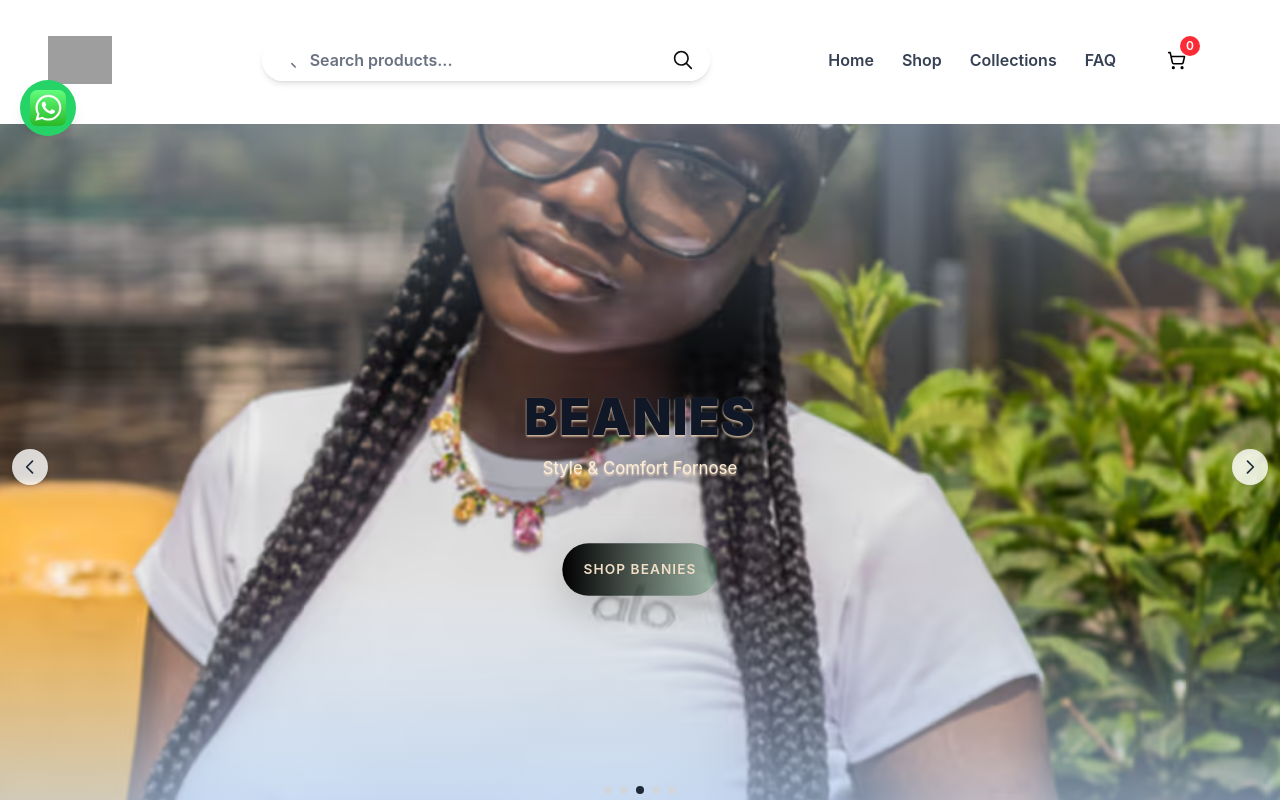
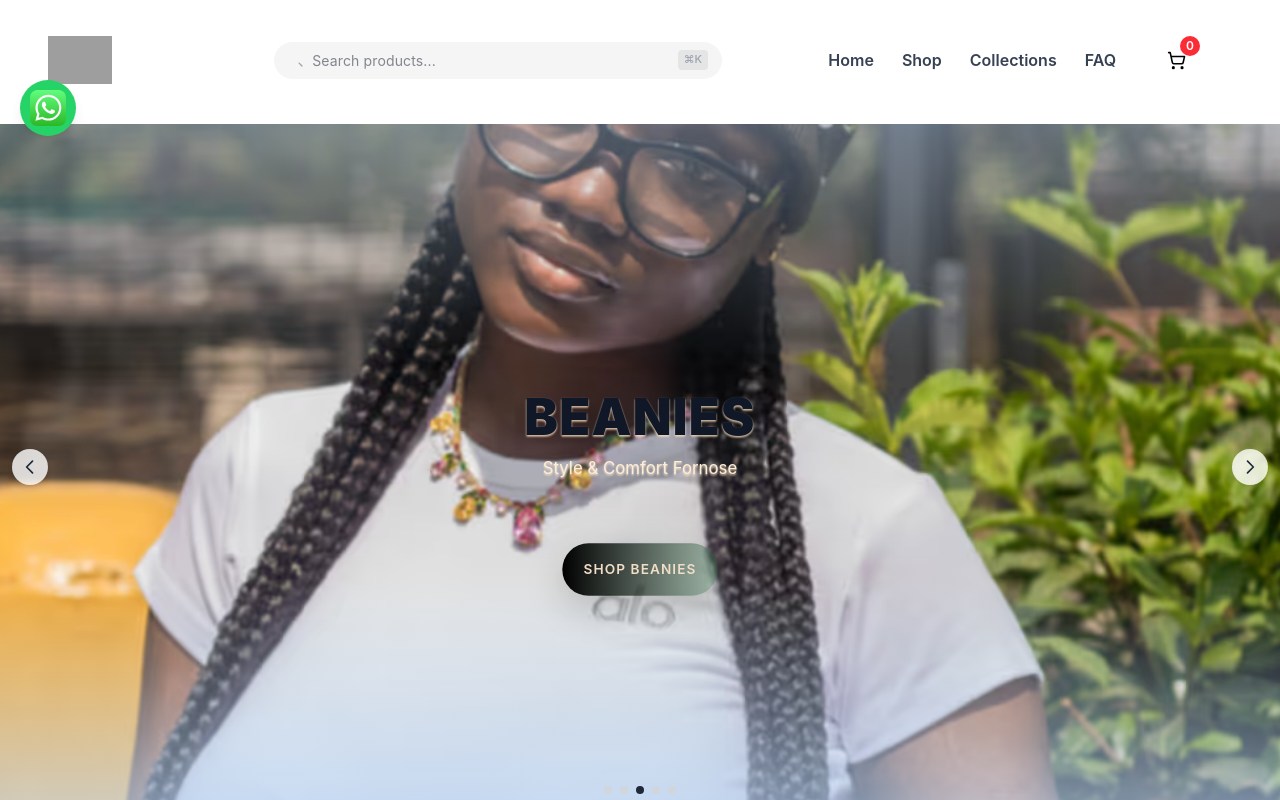
Before and after one commit to enoch-systems/shopfollowgod-ecommerce, a React (Vite) app: page / in a window 1280 px wide. Shown: the top 800 px of the page. Built offline with nearby package versions, Linux system fonts and the light colour scheme; grey boxes are pictures that could not be loaded.

Commit message:
fix: improve search bar styling in navbar for more realistic appearance

```diff
--- a/src/components/Navbar.jsx
+++ b/src/components/Navbar.jsx
@@ -74,23 +74,27 @@ const Navbar = () => {
 
     return (
       <>
-        <div ref={searchRef} className="ml-3 w-full flex items-center gap-3">
+        <div ref={searchRef} className="ml-3 w-full flex items-center gap-2" style={{ background: '#f5f5f5', borderRadius: 999, padding: '8px 14px' }}>
+          <svg xmlns="http://www.w3.org/2000/svg" style={{ width: 16, height: 16, color: '#9ca3af', flexShrink: 0 }} fill="none" viewBox="0 0 24 24" stroke="currentColor">
+            <path strokeLinecap="round" strokeLinejoin="round" strokeWidth={2} d="M21 21l-4.35-4.35m0 0A7.5 7.5 0 1116.65 16.65z" />
+          </svg>
           <input
             value={query}
             onChange={onChange}
-            className="bg-transparent w-full placeholder:text-gray-500 text-gray-700 outline-none"
+            className="bg-transparent w-full outline-none"
+            style={{ fontSize: 14, color: '#111827', fontWeight: 400, letterSpacing: '0.01em' }}
             placeholder="Search products..."
           />
-          <img src={searchIcon} alt="search" className="h-5 w-5 text-gray-500" width="20" height="20" loading="eager" fetchPriority="high" decoding="async" />
+          <kbd style={{ fontSize: 11, color: '#9ca3af', background: '#e5e5e5', borderRadius: 4, padding: '2px 6px', fontFamily: 'inherit', lineHeight: '1.4', flexShrink: 0, fontWeight: 500 }}>⌘K</kbd>
         </div>
         {results && results.length > 0 && coords && createPortal(
-          <div ref={dropdownRef} style={{ position: 'fixed', top: coords.top + 'px', left: coords.left + 'px', width: coords.width + 'px' }} className="bg-white rounded-lg shadow-lg max-h-64 overflow-auto z-[4000]">
+          <div ref={dropdownRef} style={{ position: 'fixed', top: coords.top + 4 + 'px', left: coords.left + 'px', width: coords.width + 'px', border: '1px solid #e5e7eb', boxShadow: '0 12px 32px rgba(0,0,0,0.1)' }} className="bg-white rounded-xl shadow-lg max-h-80 overflow-auto z-[4000]">
             {results.map(r => (
-              <button key={r.id} onClick={() => onSelect(r)} className="w-full flex items-center gap-3 p-2 hover:bg-gray-100">
-                <img src={r.image} alt={r.title} className="w-12 h-12 object-cover rounded" width="48" height="48" loading="eager" fetchPriority="high" decoding="async" />
+              <button key={r.id} onClick={() => onSelect(r)} className="w-full flex items-center gap-3 p-3 hover:bg-gray-50 border-b border-gray-100 last:border-b-0" style={{ transition: 'background 0.15s ease' }}>
+                <img src={r.image} alt={r.title} className="w-12 h-12 object-cover rounded-lg" width="48" height="48" loading="eager" fetchPriority="high" decoding="async" style={{ borderRadius: 8 }} />
                 <div className="text-left">
-                  <div className="text-sm font-medium text-gray-800">{r.title}</div>
-                  <div className="text-xs text-gray-500">NGN {Number(r.price).toLocaleString()}</div>
+                  <div className="text-sm font-medium text-gray-900">{r.title}</div>
+                  <div className="text-xs text-gray-500" style={{ marginTop: 2 }}>NGN {Number(r.price).toLocaleString()}</div>
                 </div>
               </button>
             ))}
@@ -127,11 +131,7 @@ const Navbar = () => {
 
         {/* Search (desktop only) - placed between logo and nav links */}
         <div className="hidden md:flex items-center md:flex-1 md:justify-center md:mx-6">
-          <div ref={null} className="w-full max-w-md bg-white/90 backdrop-blur-md rounded-full px-4 py-2 flex items-center shadow-md border border-white/30 relative">
-            <svg xmlns="http://www.w3.org/2000/svg" className="h-5 w-5 text-gray-500" fill="none" viewBox="0 0 24 24" stroke="currentColor">
-              <path strokeLinecap="round" strokeLinejoin="round" strokeWidth={2} d="M21 21l-4.35-4.35m0 0A7.5 7.5 0 1116.65 16.65z" />
-            </svg>
-            {/* Controlled search input with dropdown portal */}
+          <div className="w-full max-w-md relative">
             <DesktopSearch />
           </div>
         </div>
```
